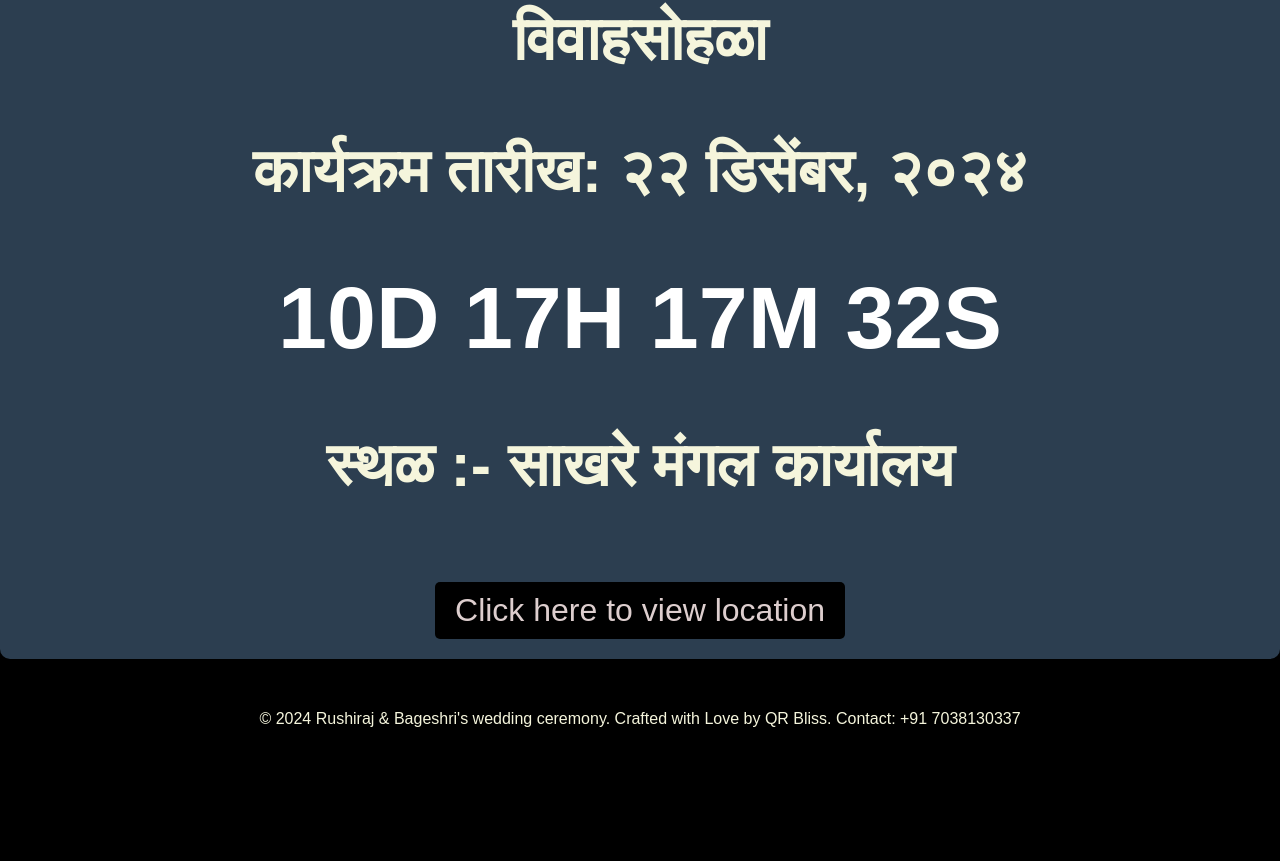
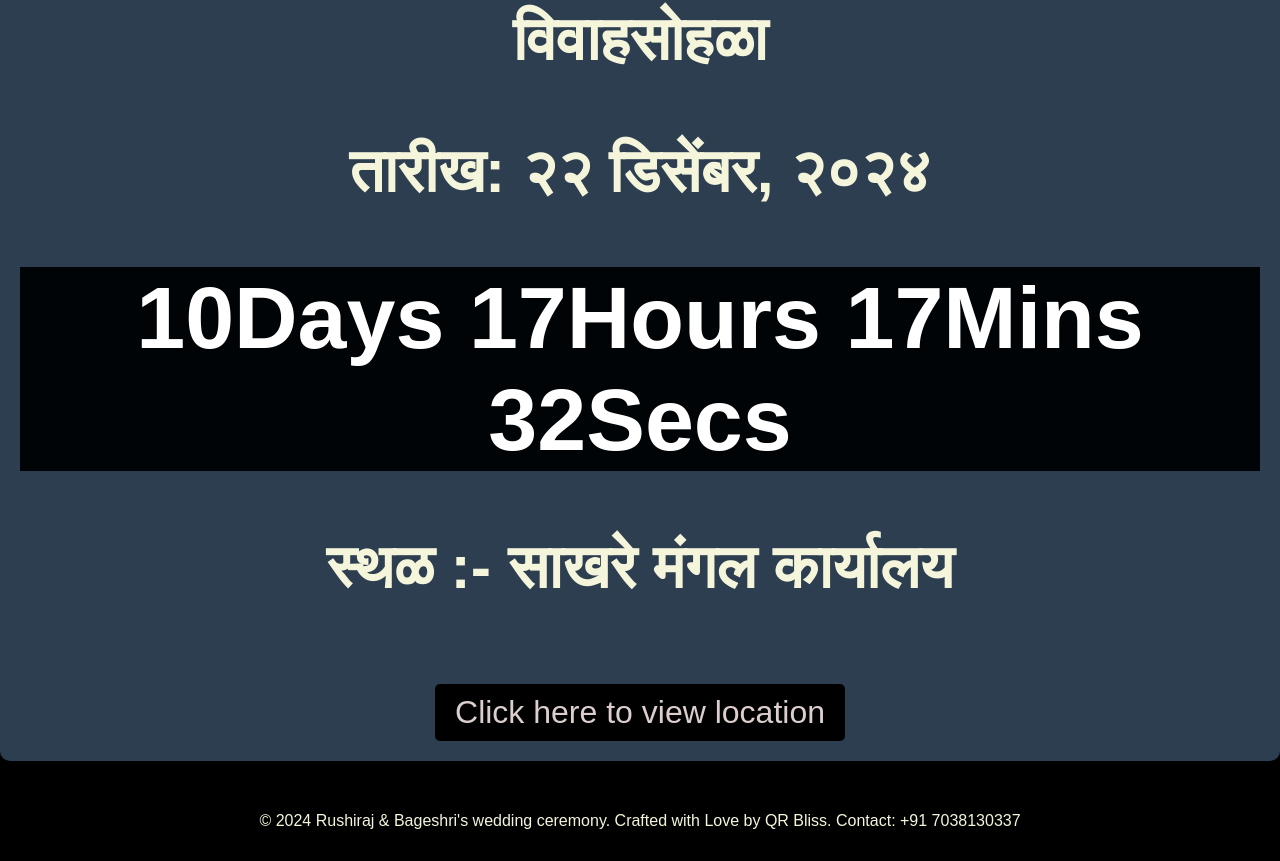
Before and after one commit to 03nilb-spec/Wedding-site, a plain HTML site: page index.html in a window 1280 px wide. Shown: the part 3718-4579 px from the top of the page. Before the commit the page ends 4477 px from the top, so only its background shows below. Drawn offline with Linux system fonts and the light colour scheme.

Commit message:
updated 3

```diff
--- a/index.html
+++ b/index.html
@@ -48,6 +48,7 @@
         /* Countdown Timer Styles */
         .countdown {
             font-size: 5.5rem;
+            background-color: #000407;
             color: #FFFFFF;
             font-weight: bold;
             margin-top: 10px;
@@ -184,7 +185,7 @@
             <p>ऋषीराज आणि बागेश्री</p>
             <p>यांचा</p>
             <p>विवाहसोहळा </p>
-            <p><strong>कार्यक्रम तारीख:</strong> २२ डिसेंबर, २०२४</p>
+            <p><strong>तारीख:</strong> २२ डिसेंबर, २०२४</p>
             <div id="countdown" class="countdown"></div>
                 <p> स्थळ :- साखरे मंगल कार्यालय </p>
             <!-- Location Button -->
@@ -211,7 +212,7 @@
             const minutes = Math.floor((timeRemaining % (1000 * 60 * 60)) / (1000 * 60));
             const seconds = Math.floor((timeRemaining % (1000 * 60)) / 1000);
 
-            document.getElementById("countdown").innerHTML = `${days}D ${hours}H ${minutes}M ${seconds}S`;
+            document.getElementById("countdown").innerHTML = `${days}Days ${hours}Hours ${minutes}Mins ${seconds}Secs`;
 
             if (timeRemaining < 0) {
                 clearInterval(countdownFunction);
```
